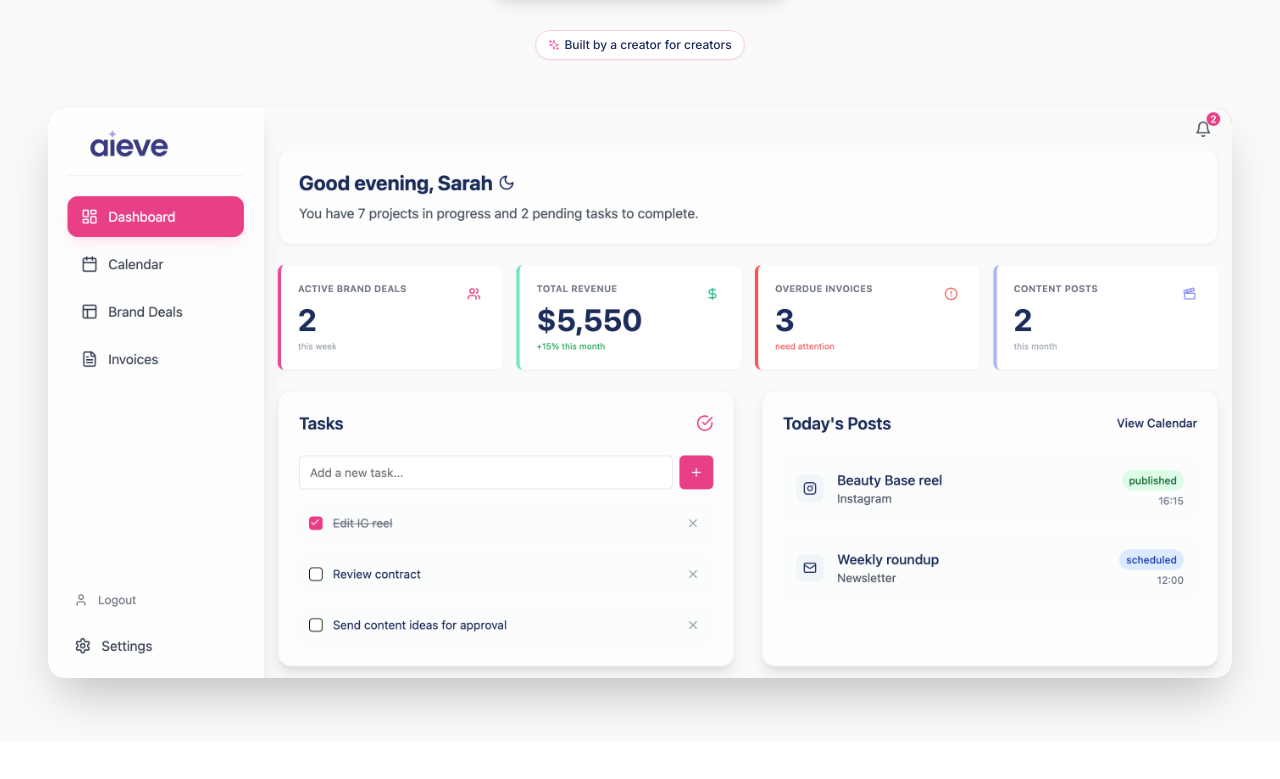
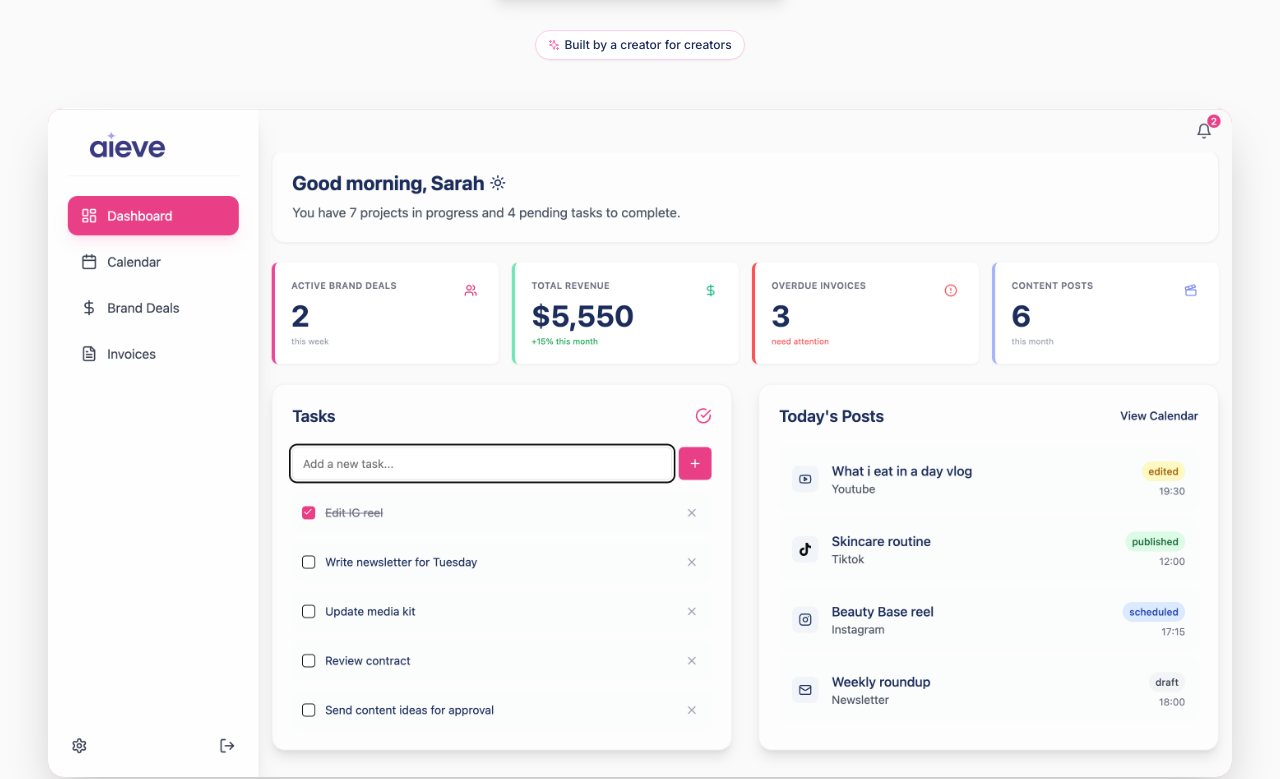
Before and after one commit to DouniaBN/aieve-landing-page, a React (Vite) app: page / in a window 1280 px wide. Shown: the part 446-1225 px from the top of the page. Built offline with nearby package versions, Linux system fonts and the light colour scheme.

Commit message:
Update hero section with new dashboard screenshot
Replace old dashboard screenshot with new_dashboard.png in Hero component to showcase the latest platform interface.

🤖 Generated with [Claude Code](https://claude.ai/code)

Co-Authored-By: Claude <noreply@anthropic.com>

```diff
--- a/src/components/Hero.tsx
+++ b/src/components/Hero.tsx
@@ -47,7 +47,7 @@ const Hero = ({ onGetEarlyAccess }: HeroProps) => {
           <div className="relative max-w-none mx-auto px-6 md:px-4">
             <div className="bg-white rounded-lg md:rounded-2xl shadow-2xl overflow-hidden relative transform scale-125 md:scale-100 mx-auto w-[95%] md:w-full">
               <img
-                src="/Dashboard screenshot.png"
+                src="/new_dashboard.png"
                 alt="AIEVE Dashboard Screenshot"
                 className="w-full h-auto"
               />
```
Also changed, not shown: public/new_dashboard.png (added).
